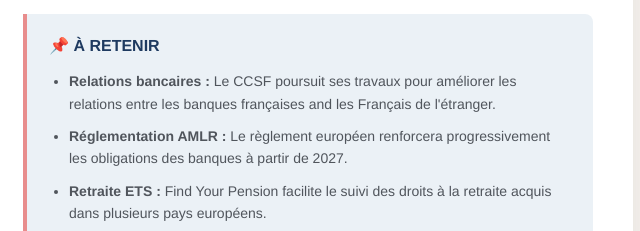
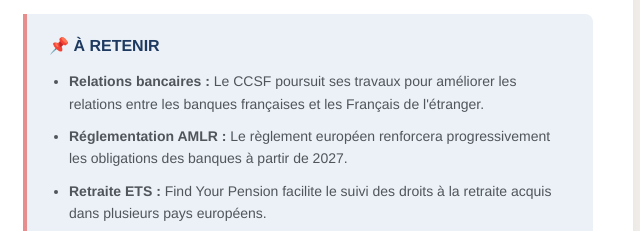
Before and after one commit to tiaradewimh-sketch/ufe-newsletter, a plain HTML site: page index.html in a window 1280 px wide. Shown: the part 1812-2043 px from the top of the page, 332-972 px from the left. Drawn offline with Linux system fonts and the light colour scheme.

Commit message:
Update index.html

```diff
--- a/index.html
+++ b/index.html
@@ -203,7 +203,7 @@
             <div class="sidebar-box">
                 <h3 class="sidebar-title">📌 À Retenir</h3>
                 <ul class="sidebar-list">
-                    <li><strong>Relations bancaires :</strong> Le CCSF poursuit ses travaux pour améliorer les relations entre les banques françaises and les Français de l'étranger.</li>
+                    <li><strong>Relations bancaires :</strong> Le CCSF poursuit ses travaux pour améliorer les relations entre les banques françaises et les Français de l'étranger.</li>
                     <li><strong>Réglementation AMLR :</strong> Le règlement européen renforcera progressivement les obligations des banques à partir de 2027.</li>
                     <li><strong>Retraite ETS :</strong> Find Your Pension facilite le suivi des droits à la retraite acquis dans plusieurs pays européens.</li>
                     <li><strong>Information continue :</strong> UFE Monde continuera de vous informer des évolutions importantes concernant les Français établis hors de France.</li>
```
